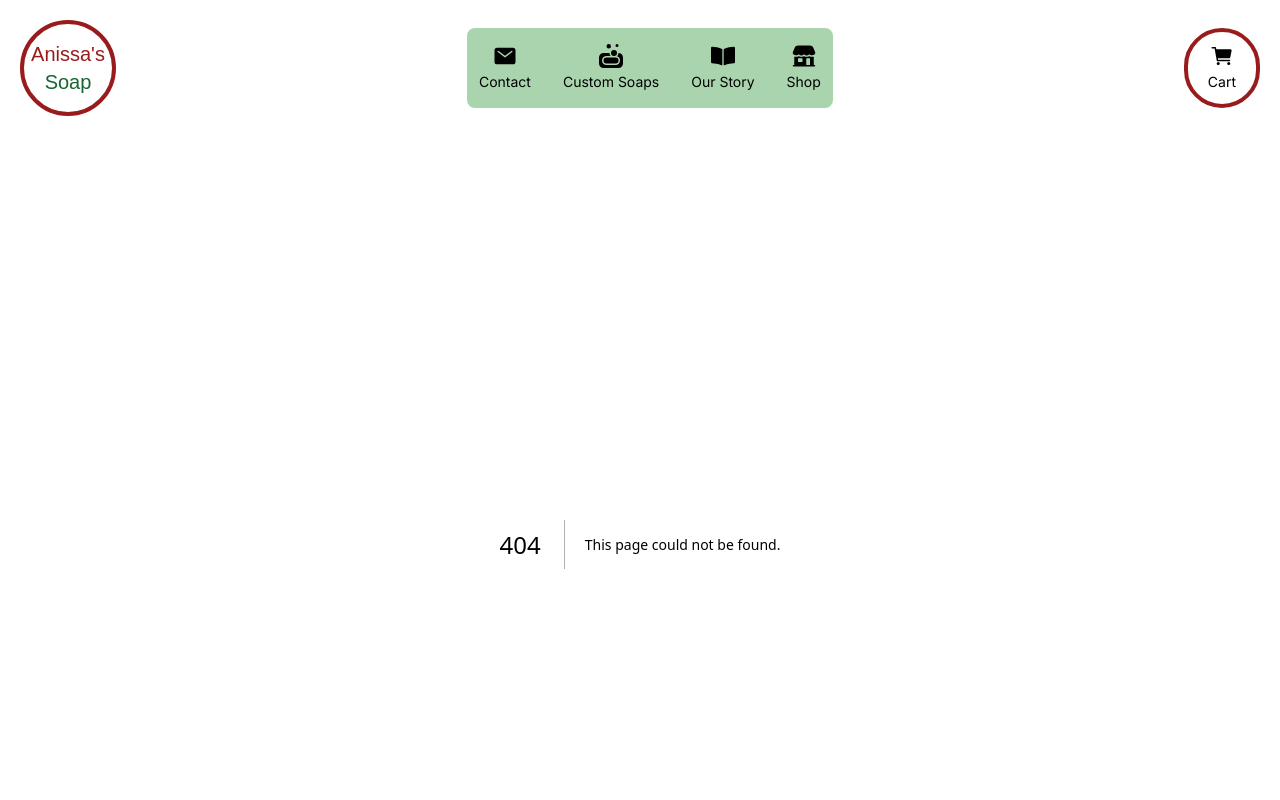
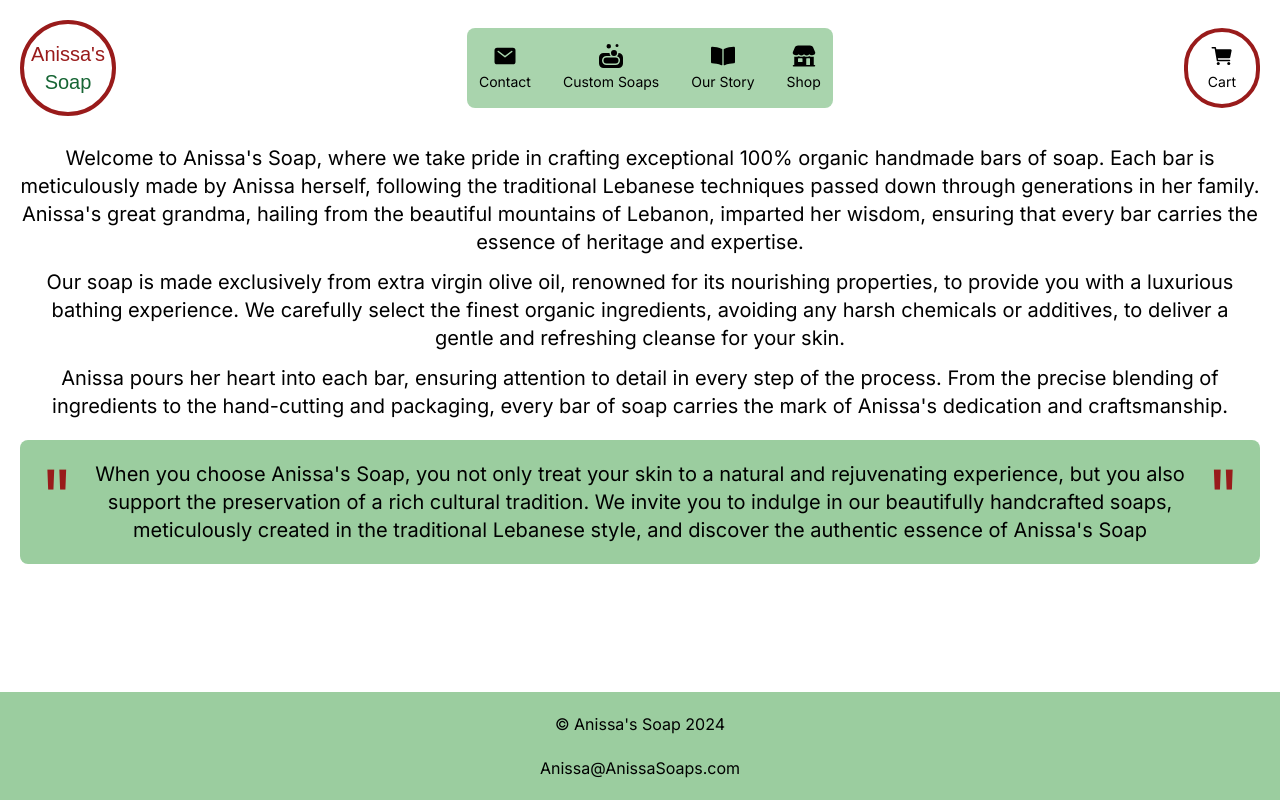
Before and after one commit to JoshJAL/anissas-soaps-2, a Next.js app: page /our-story in a window 1280 px wide. Before the commit this address had no page. Shown: the top 800 px of the page. Built offline with nearby package versions, Linux system fonts and the light colour scheme; a web font is replaced by a local one.

Commit message:
create out story page

```diff
--- /dev/null
+++ b/src/app/our-story/page.tsx
@@ -0,0 +1,34 @@
+export default function Page() {
+  return (
+    <article className='w-full flex flex-col gap-5 text-center text-xl'>
+      <section className='w-full flex flex-col gap-3'>
+        <p>
+          Welcome to Anissa&apos;s Soap, where we take pride in crafting exceptional 100% organic handmade bars of soap.
+          Each bar is meticulously made by Anissa herself, following the traditional Lebanese techniques passed down
+          through generations in her family. Anissa&apos;s great grandma, hailing from the beautiful mountains of
+          Lebanon, imparted her wisdom, ensuring that every bar carries the essence of heritage and expertise.
+        </p>
+        <p>
+          Our soap is made exclusively from extra virgin olive oil, renowned for its nourishing properties, to provide
+          you with a luxurious bathing experience. We carefully select the finest organic ingredients, avoiding any
+          harsh chemicals or additives, to deliver a gentle and refreshing cleanse for your skin.
+        </p>
+        <p>
+          Anissa pours her heart into each bar, ensuring attention to detail in every step of the process. From the
+          precise blending of ingredients to the hand-cutting and packaging, every bar of soap carries the mark of
+          Anissa&apos;s dedication and craftsmanship.
+        </p>
+      </section>
+      <section className='w-full bg-mint flex flex-col p-5 rounded-lg'>
+        <p className='flex gap-3'>
+          <span className='text-7xl text-red-800'>&quot;</span>
+          When you choose Anissa&apos;s Soap, you not only treat your skin to a natural and rejuvenating experience, but
+          you also support the preservation of a rich cultural tradition. We invite you to indulge in our beautifully
+          handcrafted soaps, meticulously created in the traditional Lebanese style, and discover the authentic essence
+          of Anissa&apos;s Soap
+          <span className='text-7xl text-red-800'>&quot;</span>
+        </p>
+      </section>
+    </article>
+  );
+}
```
